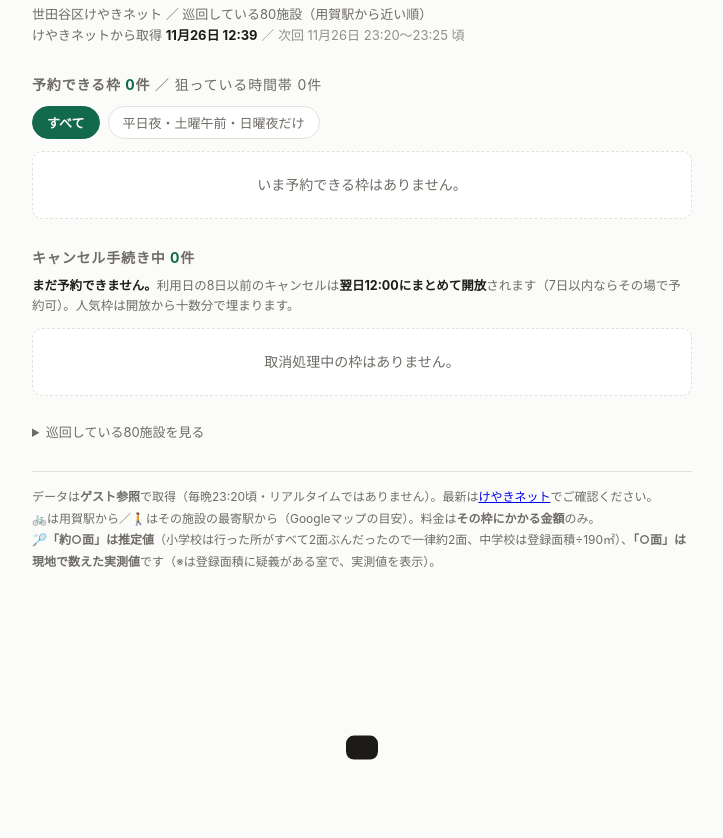
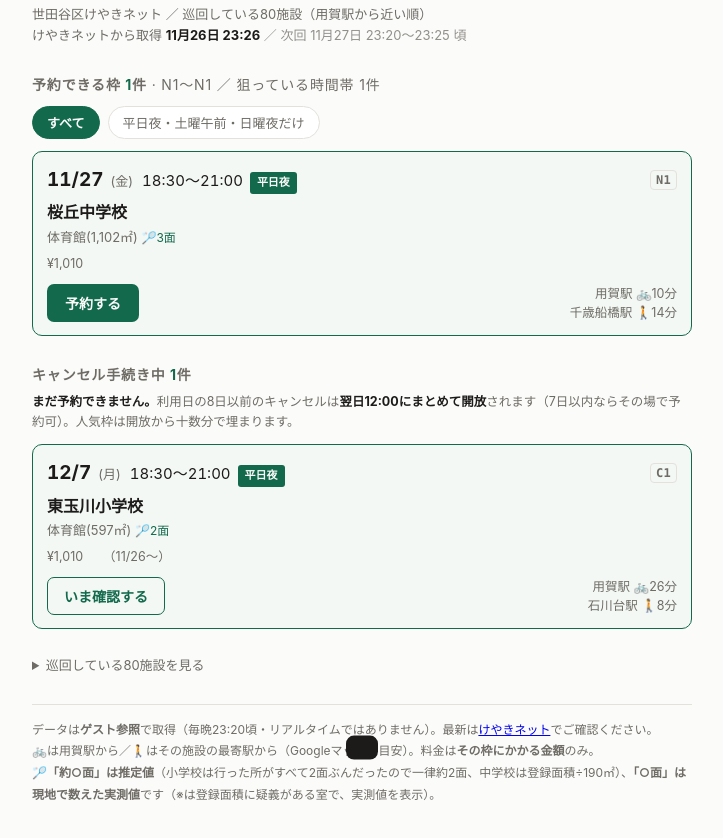
Before and after one commit to sora-kit/setagaya-badminton, a plain HTML site: page index.html in a window 1280 px wide. Shown: the part 50-888 px from the top of the page, without its empty margins (278-1001 px from the left). Before the commit the page ends 800 px from the top, so only its background shows below. Drawn offline with Linux system fonts and the light colour scheme.

Commit message:
空き状況更新 2026-11-26 23:26

```diff
--- a/index.html
+++ b/index.html
@@ -85,20 +85,32 @@ max-width:92vw;transition:transform .25s;z-index:9;line-height:1.55}
 <body>
 <div class="w">
 <h1>バドミントン空き状況</h1>
-<div class="upd" id="gen" data-next="2026-11-26T23:20:00+09:00">世田谷区けやきネット ／ 巡回している80施設（用賀駅から近い順）<br>
-けやきネットから取得 <b>11月26日 12:39</b>
-<span class="nx">／ 次回 11月26日 23:20〜23:25 頃</span></div>
-<div class="warn" id="stale" hidden>⚠ 予定していた 11/26 23:20 の巡回（毎日23:20）が行われていません。この一覧は古い可能性があります（巡回サーバーが停止していた場合に起こります）。</div>
+<div class="upd" id="gen" data-next="2026-11-27T23:20:00+09:00">世田谷区けやきネット ／ 巡回している80施設（用賀駅から近い順）<br>
+けやきネットから取得 <b>11月26日 23:26</b>
+<span class="nx">／ 次回 11月27日 23:20〜23:25 頃</span></div>
+<div class="warn" id="stale" hidden>⚠ 予定していた 11/27 23:20 の巡回（毎日23:20）が行われていません。この一覧は古い可能性があります（巡回サーバーが停止していた場合に起こります）。</div>
 <div class="lot" id="lot">📌 <b>今月の抽選申込期間です（毎月1〜4日）</b><br>
 登録している活動施設の抽選申込はお早めに → <a href="https://setagaya.keyakinet.net/Web/Home/WgR_ModeSelect" target="_blank" rel="noopener">けやきネットを開く</a></div>
 
-<h2>予約できる枠 <i>0</i>件<span style="font-weight:400;color:var(--mut)"> ／ 狙っている時間帯 0件</span></h2>
+<h2>予約できる枠 <i>1</i>件<span style="font-weight:400;color:var(--mut)"> · N1〜N1 ／ 狙っている時間帯 1件</span></h2>
 <div class="bar"><button class="on" data-f="all">すべて</button><button data-f="hit">平日夜・土曜午前・日曜夜だけ</button></div>
-<div id="open"><div class="empty">いま予約できる枠はありません。</div></div>
+<div id="open"><article class="c hit" id="N1">
+<div class="when"><b>11/27</b><span class="wd">(金)</span>
+<span class="time">18:30～21:00</span><span class="tag">平日夜</span><span class="no">N1</span></div>
+<div class="where">桜丘中学校<span class="rm">体育館(1,102㎡) <span class="ct">🏸3面</span></span></div>
+<div class="meta"><span>¥1,010</span></div>
+<div class="act"><button class="bk" data-slot="{&quot;f&quot;: &quot;桜丘中学校&quot;, &quot;d&quot;: &quot;2026-11-27&quot;, &quot;r&quot;: &quot;体育館(1,102㎡)&quot;, &quot;t&quot;: &quot;18:30～21:00&quot;, &quot;m&quot;: &quot;&quot;, &quot;label&quot;: &quot;11月27日(金)&quot;}">予約する</button><div class="acc"><span>用賀駅 🚲10分</span><span>千歳船橋駅 🚶14分</span></div></div>
+</article></div>
 
-<h2>キャンセル手続き中 <i>0</i>件</h2>
+<h2>キャンセル手続き中 <i>1</i>件</h2>
 <div style="color:var(--mut);font-size:12.5px;margin:-4px 0 12px"><b style="color:var(--fg)">まだ予約できません。</b>利用日の8日以前のキャンセルは<b style="color:var(--fg)">翌日12:00にまとめて開放</b>されます（7日以内ならその場で予約可）。人気枠は開放から十数分で埋まります。</div>
-<div id="cancel"><div class="empty">取消処理中の枠はありません。</div></div>
+<div id="cancel"><article class="c hit" id="C1">
+<div class="when"><b>12/7</b><span class="wd">(月)</span>
+<span class="time">18:30～21:00</span><span class="tag">平日夜</span><span class="no">C1</span></div>
+<div class="where">東玉川小学校<span class="rm">体育館(597㎡) <span class="ct">🏸2面</span></span></div>
+<div class="meta"><span>¥1,010</span><span class="seen">（11/26～）</span></div>
+<div class="act"><button class="bk chk" data-slot="{&quot;f&quot;: &quot;東玉川小学校&quot;, &quot;d&quot;: &quot;2026-12-07&quot;, &quot;r&quot;: &quot;体育館(597㎡)&quot;, &quot;t&quot;: &quot;18:30～21:00&quot;, &quot;m&quot;: &quot;&quot;, &quot;label&quot;: &quot;12月7日(月)&quot;}">いま確認する</button><div class="acc"><span>用賀駅 🚲26分</span><span>石川台駅 🚶8分</span></div></div>
+</article></div>
 
 <!-- 初回セッティングは 2026-09-18 本人指示で非表示。中身は消していないので、
      表示に戻すときは下の <details> から hidden を外すだけでよい。 -->
```
